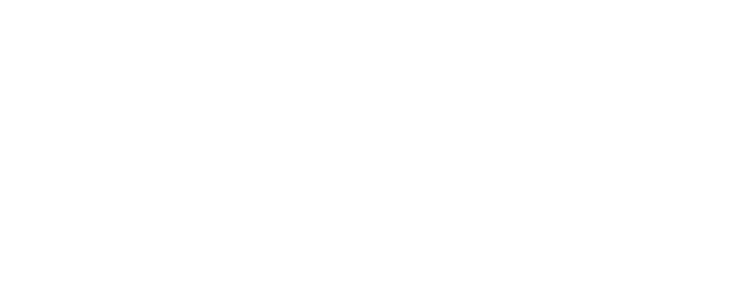
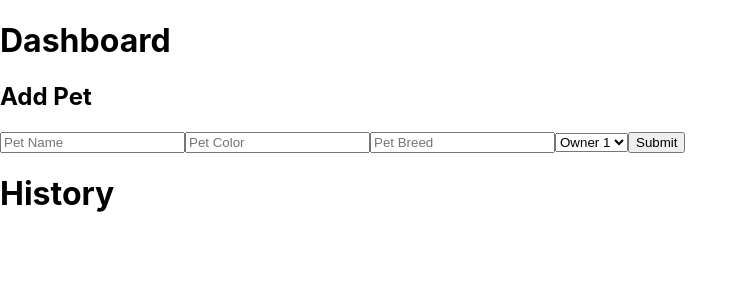
Before and after one commit to Emerfoll/pet-hotel-react-new-clientside, a React (Create React App) app: page /#/home in a window 1280 px wide. Shown: the top 300 px of the page, without its empty margins (0-748 px from the left). Built offline with nearby package versions, Linux system fonts and the light colour scheme.

Commit message:
Added components and routs for dashboard and owners. added inputs on dashboard.

```diff
--- a/package.json
+++ b/package.json
@@ -10,6 +10,7 @@
     "react": "^17.0.1",
     "react-dom": "^17.0.1",
     "react-redux": "^7.2.2",
+    "react-router-dom": "^5.2.0",
     "react-scripts": "4.0.3",
     "redux": "^4.0.5",
     "redux-logger": "^3.0.6",
--- a/src/App.js
+++ b/src/App.js
@@ -5,7 +5,8 @@
   Redirect,
   Switch,
 } from 'react-router-dom';
-
+import Dashboard from './components/Dashboard/Dashboard.jsx'
+import ManageOwners from './components/ManageOwners/ManageOwners.jsx'
 
 import './App.css';
 
@@ -13,17 +14,34 @@
 function App() {
   return (
 
-    <div className="App">
+
       <Router>
+
         <div>
 
+          <Switch>
+            <Route
+              // shows Dashboard
+              exact
+              path="/home"
+            >
+              <Dashboard />
+            </Route>
 
+            <Route
+              // shows Dashboard
+              exact
+              path="/owners"
+            >
+              <ManageOwners />
+            </Route>
 
+          </Switch>
         </div>
 
       </Router>
 
-    </div>
+
   );
 }
 
--- /dev/null
+++ b/src/components/Dashboard/Dashboard.jsx
@@ -0,0 +1,45 @@
+
+
+
+const Dashboard = () => {
+
+    const handleSubmit = () => {
+        console.log('submitted pet');
+    }
+
+    return (
+        <div>
+            <h1>Dashboard</h1>
+
+            <h2>Add Pet</h2>
+            <form onSubmit={handleSubmit}>
+                <input type="text" placeholder="Pet Name" />
+                <input type="text" placeholder="Pet Color" />
+                <input type="text" placeholder="Pet Breed" />
+
+                <select name="selectOwner" id="selectOwner">
+                    <option value="owner1">Owner 1</option>
+                    <option value="owner2">Owner 2</option>
+                    <option value="owner3">Owner 3</option>
+                </select>
+
+                <button
+                className="submitBtn"
+                onClick={handleSubmit}
+                >Submit</button>
+
+            </form>
+
+
+            <h1>History</h1>
+            <table>
+
+            </table>
+
+
+        </div>
+    )
+}
+
+
+export default Dashboard;
--- /dev/null
+++ b/src/components/ManageOwners/ManageOwners.jsx
@@ -0,0 +1,18 @@
+
+
+const ManageOwners = () => {
+
+
+    return (
+        <div>
+            <h1>ManageOwners</h1>
+
+
+
+
+        </div>
+    )
+}
+
+
+export default ManageOwners;
```
Also changed, not shown: src/components/Dashboard/Dashboard.css (added), src/components/ManageOwners/ManageOwners.css (added), 1 other file (tests, documents, lock files or other folders).
